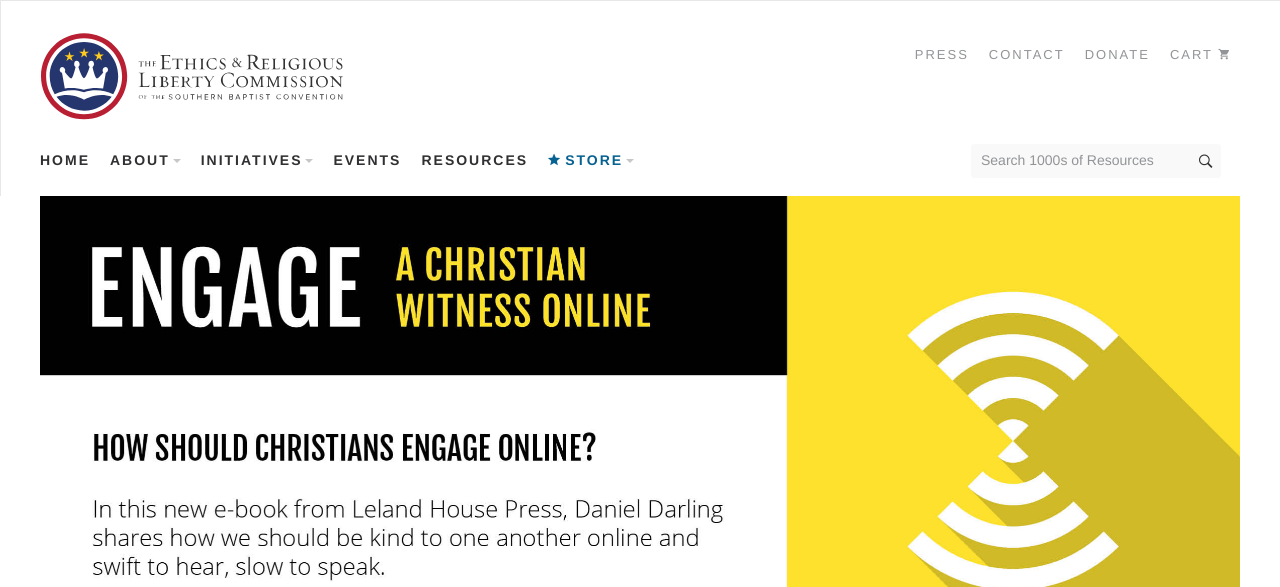
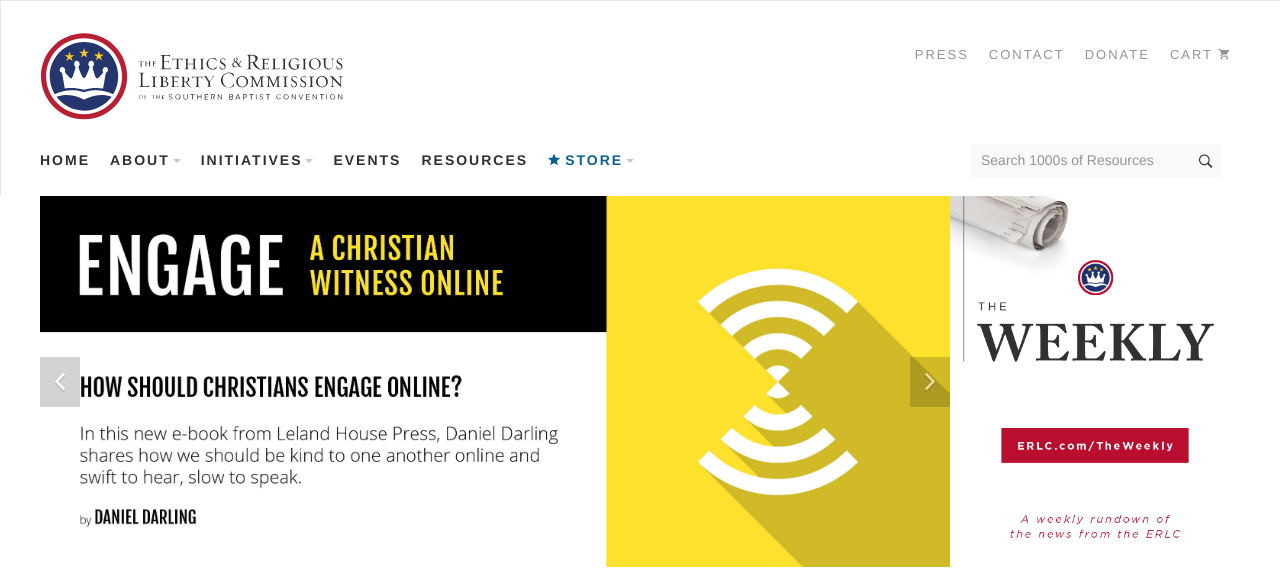
Before and after one commit to priestap/erlc, a PHP site: page /store/ in a window 1280 px wide. Shown: the top 587 px of the page. Run offline with PHP 8.4, Linux system fonts and the light colour scheme; some libraries are stand-ins or nearby versions; some web fonts are replaced; grey boxes are pictures that could not be loaded.

Commit message:
make carousel functional, make layout more mobile friendly

```diff
--- a/less/theme.less
+++ b/less/theme.less
@@ -1272,12 +1272,40 @@
 // ------------------------------------------------------------- Store
 
 @store-product-gutter: 5px;
-
+@carousel-gutter: 0px;
 .store {
+	.carousel {
+		position: relative;
+		.carousel-control {
+			background: rgba(0,0,0,.35) !important;
+			display: block;
+			z-index: 2;
+			width: 40px;
+			height: 50px;
+			position: absolute;
+			top: 50%;
+			margin-top: -25px;
+			> .ion-chevron-left,
+			> .ion-chevron-right {
+				height: 100%;
+				display: block;
+				line-height: 50px;
+			}
+		}
+	}
 	.carousel-inner-wrapper {
 		.make-xs-column(12);
-		.make-lg-column(12);
+		.make-md-column(9);
+		padding-right: @carousel-gutter;
 		padding-bottom: @grid-gutter-width;
+
+	}
+	.carousel-sidebar {
+		.make-md-column(3);
+		padding-left:@carousel-gutter;
+		@media (max-width: @screen-sm-max) {
+			display: none;
+		}
 	}
 	.featured-products {
 		&.featured-products-row2,
@@ -1304,8 +1332,15 @@
 				margin-right: -@store-product-gutter;
 			}
 			.product {
-				&:nth-child(4n+1) {
-					clear: both;
+				@media (max-width: @screen-xs-max) {
+					&:nth-child(odd) {
+						clear: both;
+					}
+				}
+				@media (min-width: @screen-sm-min) {
+					&:nth-child(4n+1) {
+						clear: both;
+					}
 				}
 				.make-sm-column(3);
 				padding-left: @store-product-gutter;
@@ -1318,11 +1353,27 @@
 				position: relative;
 				padding-bottom: 100px;
 				margin-bottom: @grid-gutter-width;
-				min-height: 470px !important;
+				@media (min-width: @screen-xs-min) {
+					min-height: 435px;
+				}
+				@media (min-width: @screen-sm-min) {
+					min-height: 435px;
+				}
+				@media (min-width: @screen-md-min) {
+					min-height: 470px;
+				}
+				@media (min-width: @screen-lg-min) {
+					min-height: 500px;
+				}
 			}
-			.make-xs-column(3);
+			.make-xs-column(6);
+			.make-sm-column(3);
 			padding: @store-product-gutter;
-
+			@media (max-width: @screen-xs-max) {
+					&:nth-child(odd) {
+						clear: both;
+					}
+				}
 
 			img {
 				.img-responsive;
@@ -1382,6 +1433,8 @@
 	}
 }
 
+
+
 // ------------------------------------------------------------- Snippet
 
 .snippet {
--- a/store/index.php
+++ b/store/index.php
@@ -34,6 +34,7 @@
 	<article id="content" role="main">
 		<div class="container">
 			<div class="row">
+				<div id="carousel-example-generic" class="carousel slide" data-ride="carousel">
 					<div class="carousel-inner-wrapper">
 			      <!-- Wrapper for slides -->
 			      <div class="carousel-inner">
@@ -43,7 +44,24 @@
 			        <div class="item">
 			          <a href="#"><img src="/img/uploads/Light_Slider_for_Store.jpg"></a>
 			        </div><!-- End Item -->
+			        <div class="item">
+			          <a href="#"><img src="https://erlc.com/ecommerce-files/Light_Slider_for_Store.jpg"></a>
+			        </div><!-- End Item -->
+			        <a class="left carousel-control" href="#carousel-example-generic" role="button" data-slide="prev">
+						    <span class="ion-chevron-left" aria-hidden="true"></span>
+						    <span class="sr-only">Previous</span>
+						  </a>
+						  <a class="right carousel-control" href="#carousel-example-generic" role="button" data-slide="next">
+						    <span class="ion-chevron-right" aria-hidden="true"></span>
+						    <span class="sr-only">Next</span>
+						  </a>
 			      </div><!-- End Carousel Inner -->
+			    </div>
+					<!-- Controls -->
+
+			  </div>
+		    <div class="carousel-sidebar">
+		    	<a href=""><img class="img-responsive" src="/img/The_Weekly_for_ERLC_Store_Ad.jpg" alt /></a>
 		    </div>
 		  </div>
 			<div class="row">
```
Also changed, not shown: css/theme.css, img/The_Weekly_for_ERLC_Store_Ad.jpg (added). Lines whose indentation alone changed are shown as unchanged.
